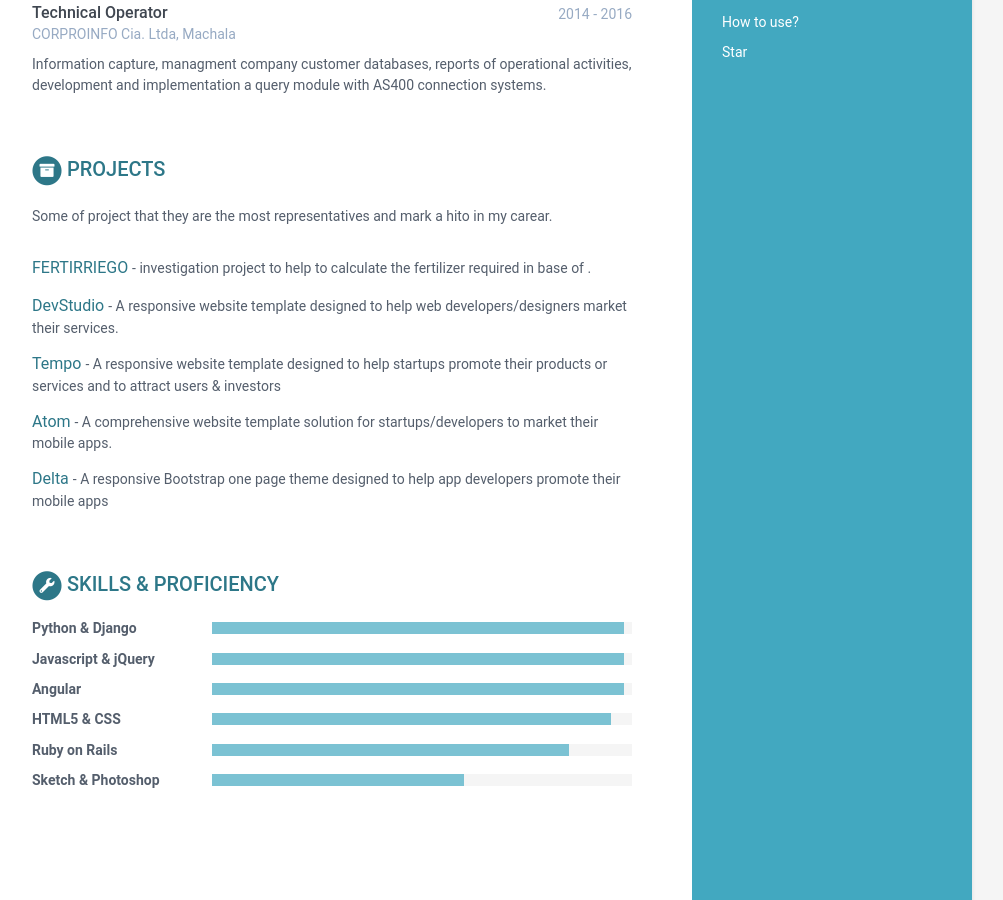
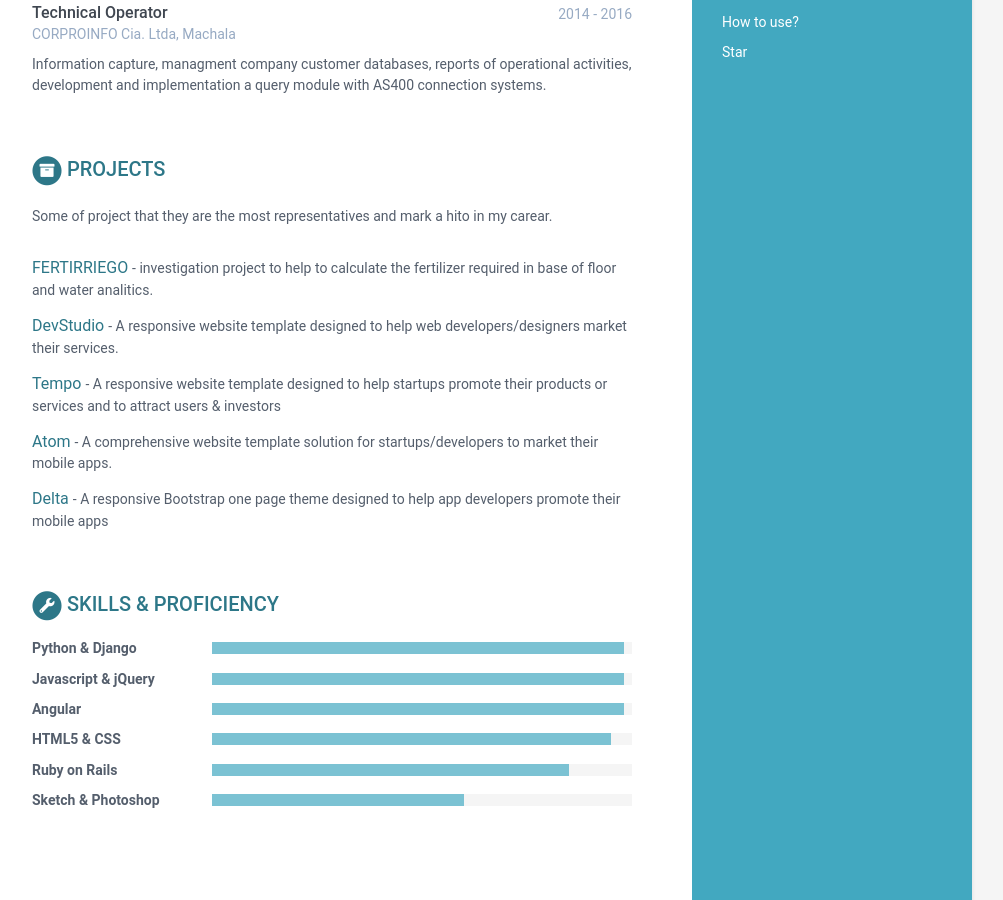
Before and after one commit to elcordova/caring-europa-fe48a, a Jekyll site: the page built from index.html, in a window 1280 px wide and 900 px high, scrolled down 1013 px. Shown: the whole window, without its empty margins (168-1171 px from the left). Built offline with Jekyll 4.4.1, drawn with Linux system fonts in a browser that asks for light colours.

Commit message:
data.yml: changed

```diff
--- a/_data/data.yml
+++ b/_data/data.yml
@@ -90,7 +90,7 @@
     - title: FERTIRRIEGO
       link: '#hook'
       tagline: >-
-        investigation project to help to calculate the fertilizer required in base of .
+        investigation project to help to calculate the fertilizer required in base of floor and water analitics.
     - title: DevStudio
       link: '#'
       tagline: >-
```
